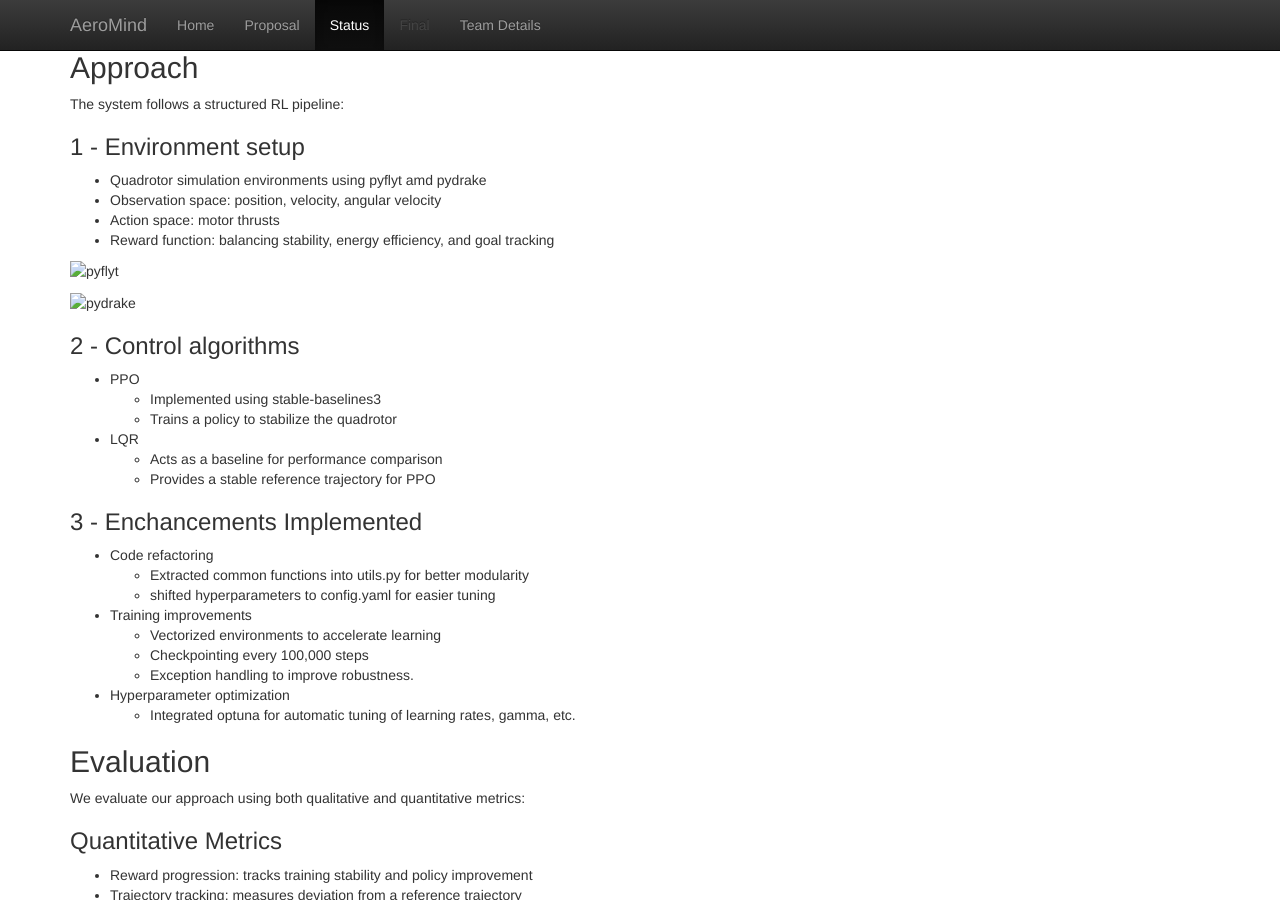
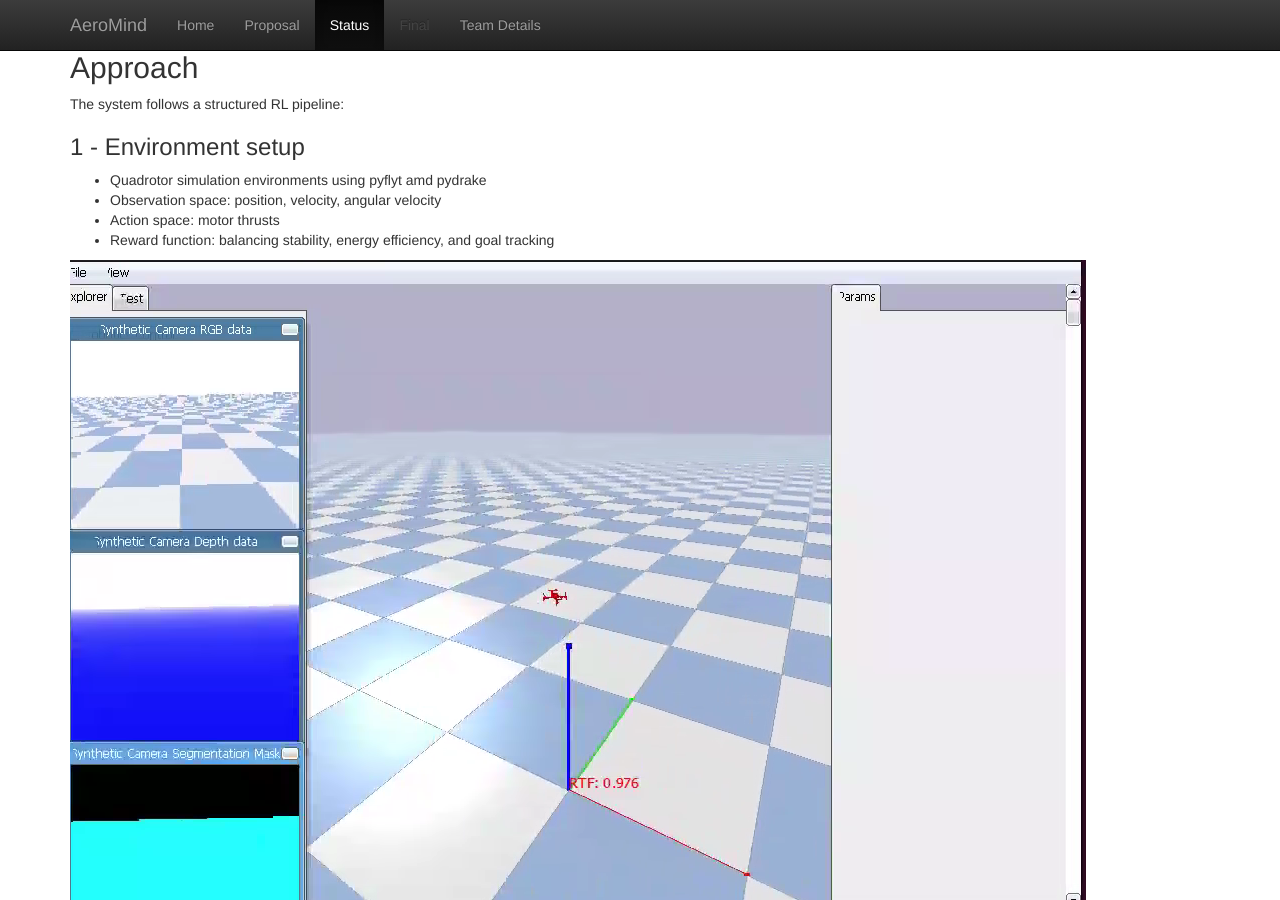
Before and after one commit to fermayda/AeroMind, a Jekyll site: the page built from docs/status.md, in a window 1280 px wide and 900 px high, scrolled down 305 px. Built offline with Jekyll 4.4.1, drawn with Linux system fonts in a browser that asks for light colours.

Commit message:
Fixed images not displaying

```diff
--- a/docs/status.md
+++ b/docs/status.md
@@ -21,9 +21,9 @@ The system follows a structured RL pipeline:
 - Action space: motor thrusts
 - Reward function: balancing stability, energy efficiency, and goal tracking
 
-![pyflyt](docs/assets/images/pyflytex.png)
+![pyflyt](assets/images/pyflytex.png)
 
-![pydrake](docs/assets/images/image4.png)
+![pydrake](assets/images/image4.png)
 
 ### 2 - Control algorithms
 
```
Also changed, not shown: docs/index.md (+1 -1 lines).
